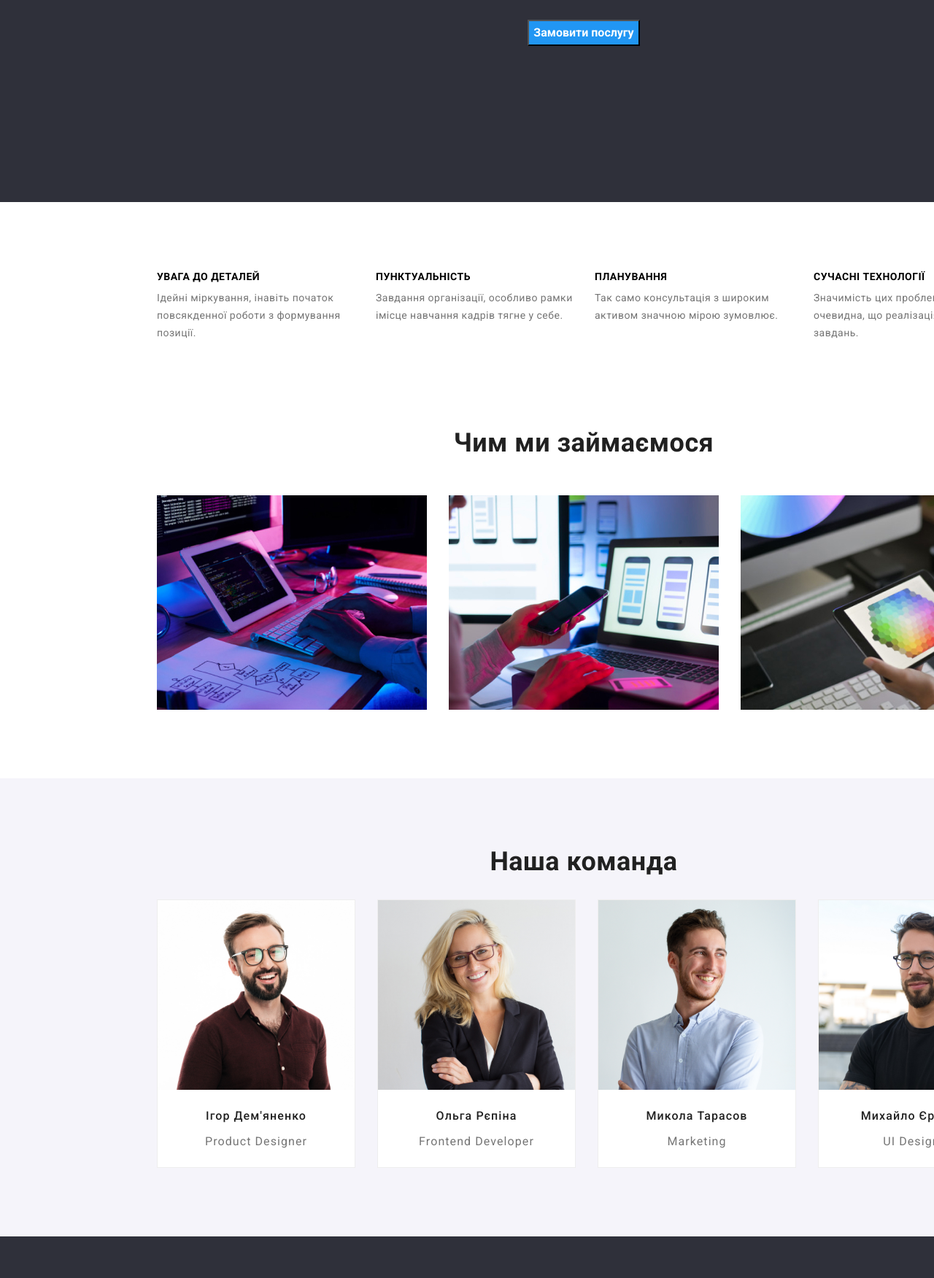
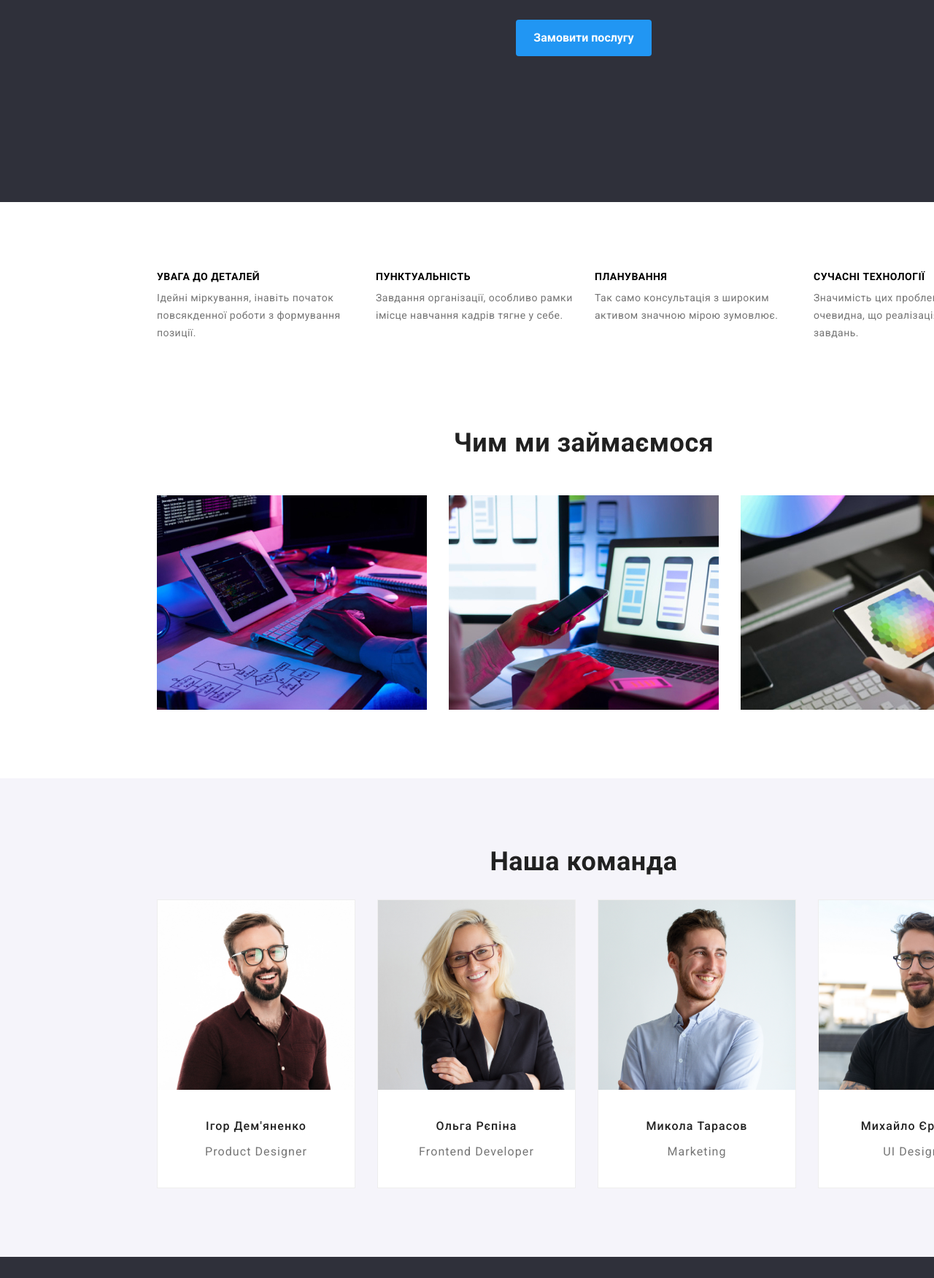
Before and after one commit to Kateryna1994/goit-markup-hw-03, a plain HTML site: page index.html in a window 1280 px wide. Shown: the part 404-2156 px from the top of the page at 73% size. Drawn offline with nearby package versions, Linux system fonts and the light colour scheme.

Commit message:
third homework

```diff
--- a/css/styles.css
+++ b/css/styles.css
@@ -242,7 +242,7 @@ img{
 }
 .flex-contant{
     margin: 0;
-    padding: 10px;
+    padding: 24px;
     background-color: var(--primary-white-color);
     text-align: center;
 }
@@ -284,6 +284,7 @@ img{
 
 }
 .hero-list{
+    padding: 10px 24px;
     font-family: inherit;
     font-weight: 700;
     font-size: 16px;
@@ -291,6 +292,8 @@ img{
     text-align: center;
     color: var(--primary-white-color);
     background-color: var(--accent-text-color);
+    border-radius: 4px;
+    border: none;
 }
 
 .image-block{
```
Also changed, not shown: portfolio.html (+1 -1 lines).
